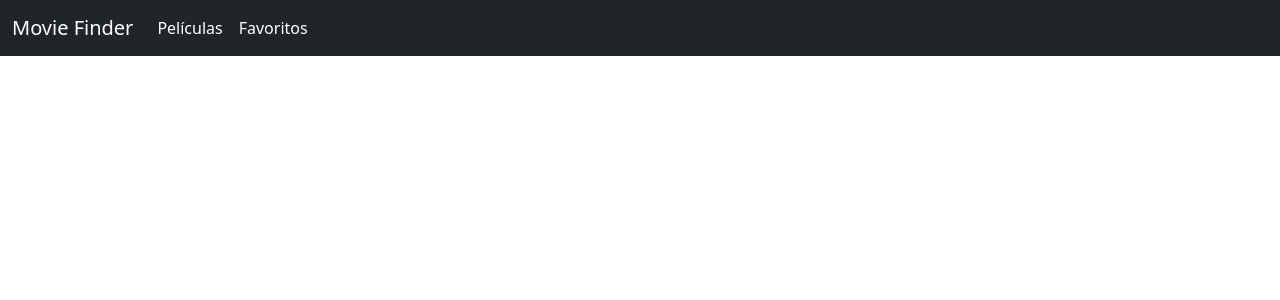
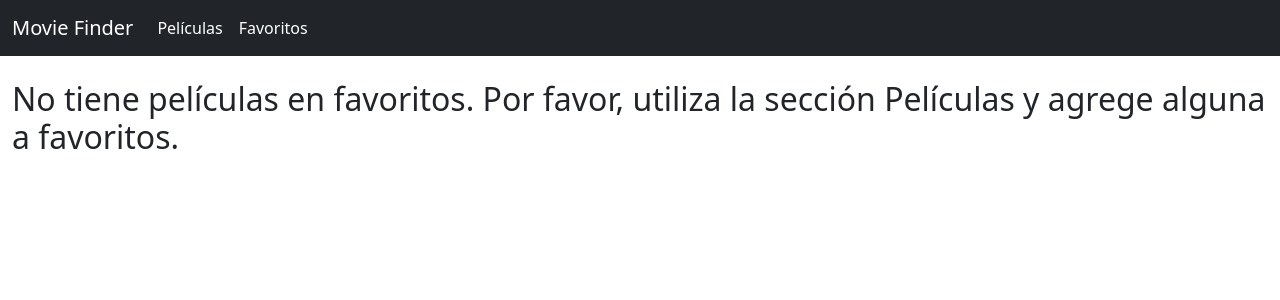
Before and after one commit to agustinduran/movie-list-react, a React (Create React App) app: page /favoritos in a window 1280 px wide. Shown: the top 300 px of the page. Built offline with nearby package versions, Linux system fonts and the light colour scheme.

Commit message:
Show message if dont have results

```diff
--- a/src/components/PeliculasListado.js
+++ b/src/components/PeliculasListado.js
@@ -3,10 +3,13 @@ import React from 'react';
 const PeliculasListado = (props) => {
     const { favoritoHandler } = props;
     const FavoritoComponente = props.favoritoComponente;
+    const SinResultadosComponente = props.sinResultadosComponente;
 
     return (
-        <div className="row rows-cols-1 row-cols-md-3 g-3">
-            {props.peliculas.map((pelicula, index) => (
+        <div className={ "row " + (props.peliculas.length > 0 ? 'rows-cols-1 row-cols-md-3 g-3': '') }>
+            {
+                props.peliculas.length > 0
+                ? props.peliculas.map((pelicula, index) => (
                         <div className='col' key={`cart-${index}`} >
                             <div className='image-container card'>
                                 <img src={pelicula.Poster} alt={pelicula.Title} ></img>
@@ -17,7 +20,9 @@ const PeliculasListado = (props) => {
                                 </div>
                             </div>
                         </div>
-            ))}
+                    ))
+                : <SinResultadosComponente/>
+            }
         </div>
     );
 }
--- a/src/pages/FavoritosPage.js
+++ b/src/pages/FavoritosPage.js
@@ -22,7 +22,8 @@ const FavoritosPage = (props) => {
                 <PeliculasListado
                     peliculas={ favorito }
                     favoritoComponente={ EliminarFavorito }
-                    favoritoHandler={ eliminarFavoritoHandler }/>
+                    favoritoHandler={ eliminarFavoritoHandler }
+                    sinResultadosComponente={ () => <h2>No tiene películas en favoritos. Por favor, utiliza la sección Películas y agrege alguna a favoritos.</h2> } />
             </Layout>
         </>
     );
--- a/src/pages/PeliculasPage.js
+++ b/src/pages/PeliculasPage.js
@@ -35,7 +35,8 @@ const PeliculasPage = (props) => {
                 <PeliculasListado
                     peliculas={ peliculas }
                     favoritoComponente={ AgregarFavorito }
-                    favoritoHandler={ agregarFavoritoHandler }/>
+                    favoritoHandler={ agregarFavoritoHandler }
+                    sinResultadosComponente={ () => <h2>No se encontraron películas. Por favor, utiliza el buscador o prueba con otra búsqueda.</h2> } />
             </Layout>
         </>
     );
```
Lines whose indentation alone changed are shown as unchanged.
